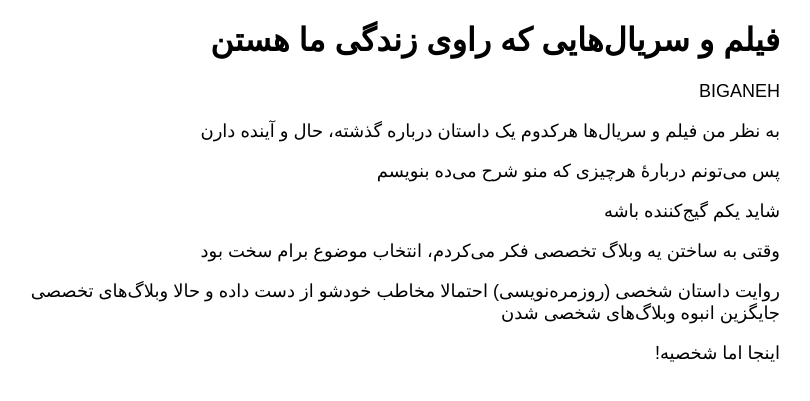
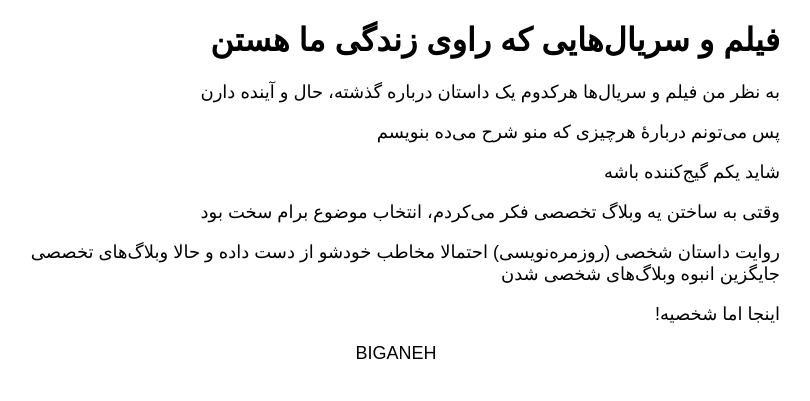
Before and after one commit to darkblog/darkblog.github.io, a Jekyll site: the page built from _posts/2023-8-22-5.md, in a window 1280 px wide. Shown: the top 401 px of the page, without its empty margins (407-1217 px from the left). Built offline with Jekyll 4.4.1, drawn with Linux system fonts in a browser that asks for light colours.

Commit message:
Update post.html

```diff
--- a/_layouts/post.html
+++ b/_layouts/post.html
@@ -7,11 +7,11 @@
 <head>
 <title>{{ page.title }}</title>
 <meta name="viewport" content="width=device-width">
-<style>body{font-family:sans-serif;margin:auto;padding:0 1em;max-width:48em}p{font-size:large}a{text-decoration:none;color:black}</style>
+<style>body{font-family:sans-serif;margin:auto;padding:0 1em;max-width:48em}p{font-size:large}a{text-decoration:none;color:black}.center{text-align:center}</style>
 </head>
 <body>
 <h1>{{ page.title }}</h1>
-<p><a href="https://biganeh.com/">BIGANEH</a></p>
 {{ content }}
+<p class="center"><a href="https://biganeh.com/">BIGANEH</a></p>
 </body>
 </html>
```
